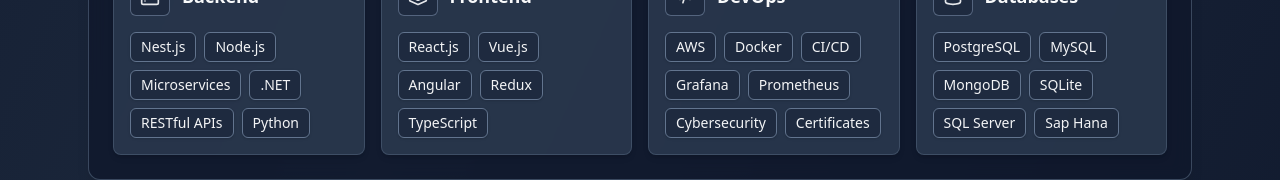
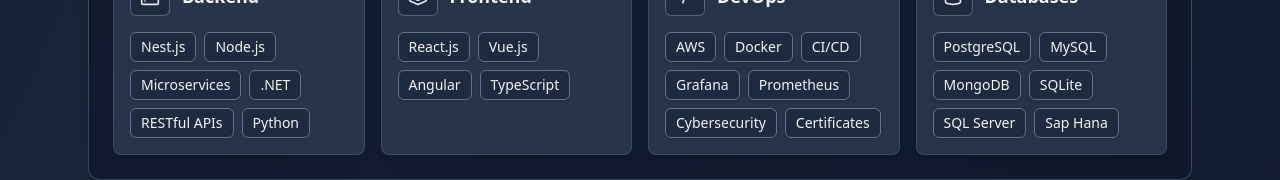
Before and after one commit to P3dream/portifolio, a React (Vite) app: page /about in a window 1280 px wide. Shown: the part 1803-1983 px from the top of the page. Built offline with nearby package versions, Linux system fonts and the light colour scheme.

Commit message:
adjusting skills

```diff
--- a/src/components/TechStack.tsx
+++ b/src/components/TechStack.tsx
@@ -2,7 +2,7 @@
 
 const techSections = {
     Backend: ["Nest.js", "Node.js", "Microservices", ".NET", "RESTful APIs", "Python"],
-    Frontend: ["React.js", "Vue.js", "Angular", "Redux", "TypeScript"],
+    Frontend: ["React.js", "Vue.js", "Angular", "TypeScript"],
     DevOps: ["AWS", "Docker", "CI/CD", "Grafana", "Prometheus", "Cybersecurity","Certificates"],
     Databases: ["PostgreSQL", "MySQL", "MongoDB","SQLite","SQL Server","Sap Hana"]
 };
```
